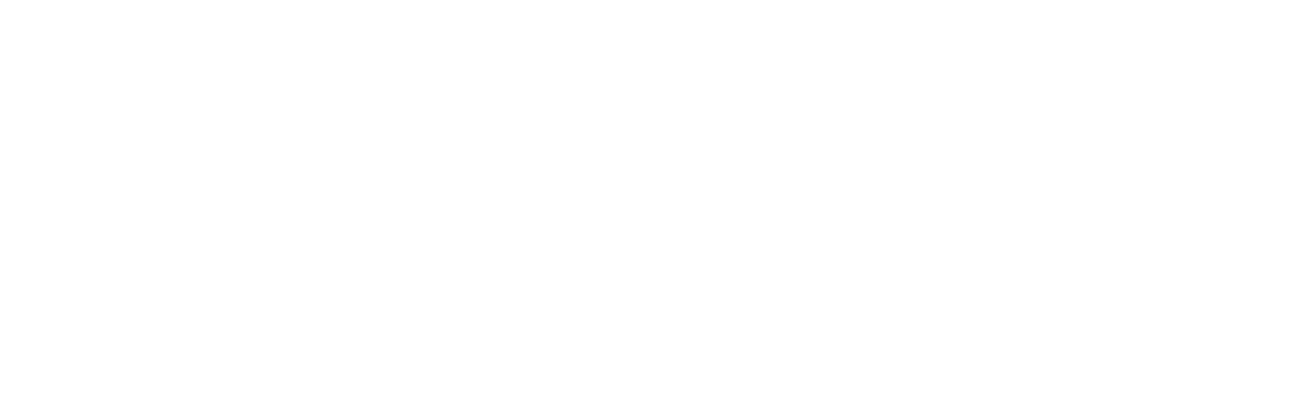
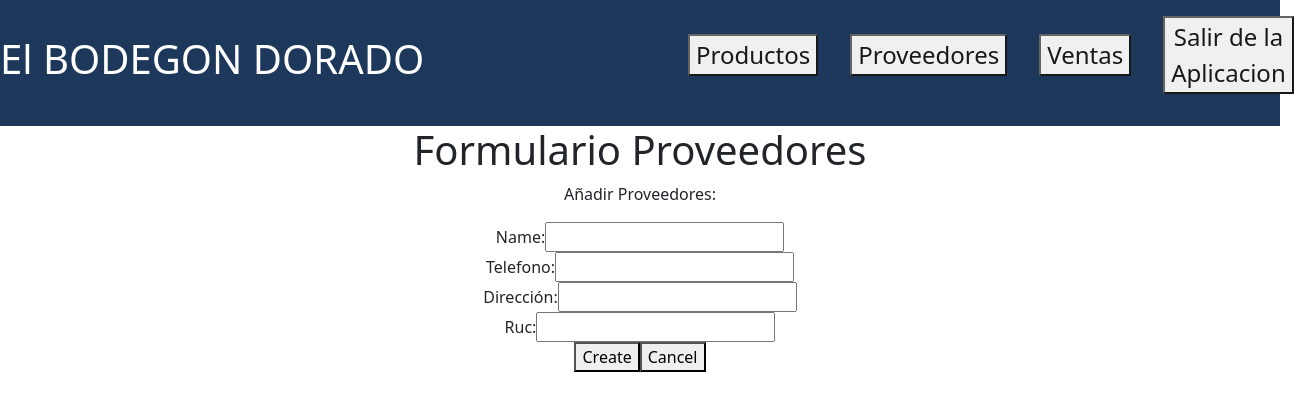
Before and after one commit to LauraMontalvo/clientProyecto, a React (Create React App) app: page /proveedor/new in a window 1280 px wide. Before the commit this address had no page. Shown: the top 410 px of the page, 1310 px wide, since content can reach past the window. Built offline with nearby package versions, Linux system fonts and the light colour scheme.

Commit message:
Modifique unas cosas del jou , uni  todo !

```diff
--- a/src/App.js
+++ b/src/App.js
@@ -8,10 +8,14 @@ import Ventas from './Views/Ventas';
 import ListaFacturas from './Views/ListaFacturas';
 import DetalleFactura from './Views/DetalleFactura';
 import RealizarVenta from './Views/RealizarVenta';
+
 import RegistrarProducto from './Views/RegistroProducto';
 import EditarProducto from './Views/EditarProducto';
 
 import ListaProductos from './Views/ListaProductos';
+import Proveedores from './Views/Proveedores';
+import ProveedorIngresar from './Views/ProveedorIngresar';
+import ProveedorUpdate from './Views/ProveedorUpdate';
 
 function App() {
   return (
@@ -24,12 +28,14 @@ function App() {
             <Route path="/ventas" element={<Ventas/>} />
             <Route path='/historial' element={<ListaFacturas/>}/>
             <Route exact path='/detalleFactura/:id' element={<DetalleFactura/>} />
-
-
+            <Route path="/vender" element={<RealizarVenta/>}/>
             <Route exact path="/productos" element={<RegistrarProducto />}/>
-
             <Route  path='/listaproductos' element={<ListaProductos/>} />
             <Route exact path="/listaproductos/:id/edit" element = {<EditarProducto/>}/>
+
+            <Route exact path="/proveedor" element={<Proveedores/>}/>
+            <Route exact path="/proveedor/new" element={<ProveedorIngresar/>}/>
+            <Route exact path="/edit/:id" element={<ProveedorUpdate/>} />
 
           </Routes>
         </BrowserRouter>
--- a/src/Views/ProveedorIngresar.jsx
+++ b/src/Views/ProveedorIngresar.jsx
@@ -1,7 +1,7 @@
 import React, { useState } from 'react'
 import axios from 'axios';
 import {useNavigate} from 'react-router-dom'
-
+import Header from '../Components/Header';
 const ProveedorIngresar = () => {
     const [nombreProveedor,setNombreProveedor]=useState("");
     const [telefonoProveedor,setTelefonoProveedor]=useState("");
@@ -24,6 +24,7 @@ const ProveedorIngresar = () => {
 
     return(
         <div>
+            <Header/>
 
         <form >
             <h1> Formulario Proveedores</h1>
--- a/src/Views/ProveedorUpdate.jsx
+++ b/src/Views/ProveedorUpdate.jsx
@@ -1,7 +1,7 @@
 import {React, useEffect, useState } from "react";
 import axios from "axios";
 import { useParams, Link,useNavigate } from "react-router-dom";
-
+import Header from "../Components/Header";
 const ProveedorUpdate = () =>{
     const {id} = useParams()
     const [nombreProveedor,setNombreProveedor]=useState("");
@@ -40,7 +40,9 @@ const ProveedorUpdate = () =>{
     }
 
     return(
+
         <div>
+            <Header/>
             <form >
             <h1> Proveedores </h1>
             <p>Editar el proveedor:</p>
@@ -57,7 +59,7 @@ const ProveedorUpdate = () =>{
             <input type="text" name="ruc" value={rucProveedor} onChange={(e)=> setRucProveedor(e.target.value)} />
             <br/>
             <button onClick={handlerUpdateProveedor} > Submit </button>
-            <Link to={"/"} ><button > Cancel</button></Link>
+            <Link to={"/principal"} ><button > Cancel</button></Link>
         </form>
 
         </div>
--- a/src/Views/Proveedores.jsx
+++ b/src/Views/Proveedores.jsx
@@ -2,7 +2,7 @@ import React, { useState, useEffect } from "react";
 import axios from "axios";
 import { useNavigate } from "react-router-dom";
 import Lista from "../Components/ListaProveedores";
-
+import Header from "../Components/Header";
 const Proveedores = () => {
   //Declaración de variables de estado
   const [proveedor, setProveedor] = useState([]);
@@ -25,6 +25,7 @@ const Proveedores = () => {
 
   return (
     <div>
+      <Header/>
         <div >
         <h1>Proveedores</h1>
       </div>
```
